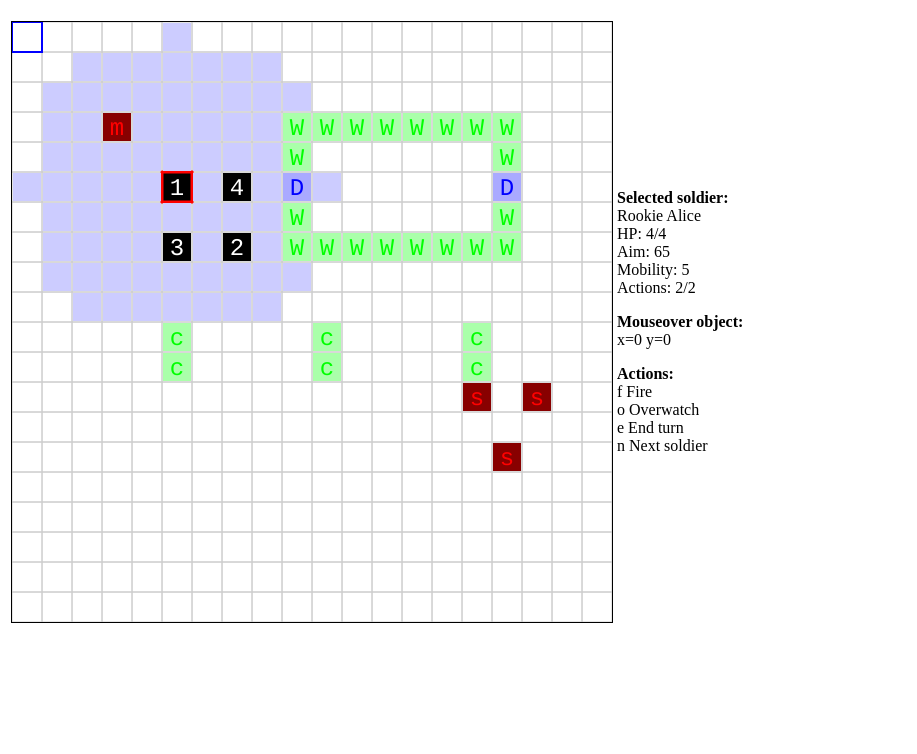
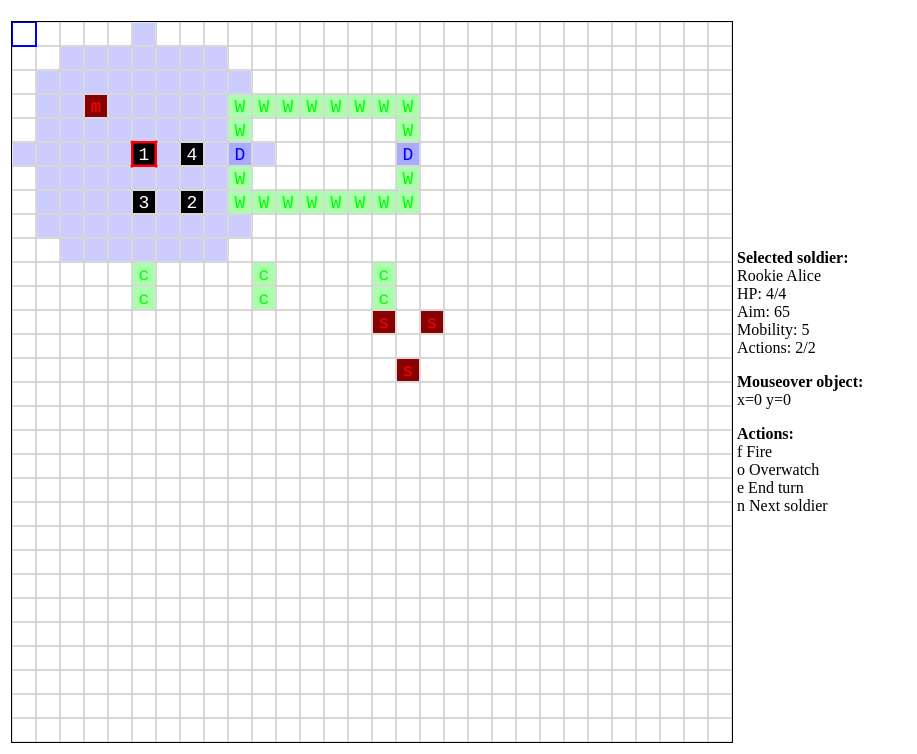
Before and after one commit to taw/xcom-roguelike, a plain HTML site: page index.html in a window 1280 px wide. Shown: the part 48-802 px from the top of the page, without its empty margins (0-917 px from the left). Drawn offline with Linux system fonts and the light colour scheme.

Commit message:
Increased grid size to 30x30

```diff
--- a/index.html
+++ b/index.html
@@ -21,7 +21,7 @@
   <table>
     <tr>
       <td>
-        <canvas id="main_canvas" width="600" height="600"
+        <canvas id="main_canvas" width="720" height="720"
         style="border:1px solid #000000;">
         </canvas>
       </td>
--- a/xcomrl.js
+++ b/xcomrl.js
@@ -1,7 +1,7 @@
 $(function(){
   var canvas = document.getElementById('main_canvas');
   var ctx = canvas.getContext('2d');
-  ctx.font = "24px Courier";
+  ctx.font = "18px Courier";
   ctx.lineCap = 'round';
 
   var soldiers = [
@@ -76,7 +76,7 @@ $(function(){
 
   var draw_cell = function(i, j, style) {
     ctx.fillStyle = style;
-    ctx.fillRect(i*30+1, j*30+1, 30-2, 30-2);
+    ctx.fillRect(i*24+1, j*24+1, 24-2, 24-2);
   };
 
   var draw_text_sprite = function(obj) {
@@ -87,27 +87,27 @@ $(function(){
     if(style.icon) {
       ctx.fillStyle = style.fg;
       var xsz = ctx.measureText(style.icon).width;
-      ctx.fillText(style.icon, x*30+15-xsz/2, y*30+15+8);
+      ctx.fillText(style.icon, x*24+12-xsz/2, y*24+12+6);
     }
   };
 
   var draw_all_bounds = function(i, j, style) {
-    var x0 = i*30;
-    var y0 = j*30;
+    var x0 = i*24;
+    var y0 = j*24;
     ctx.strokeStyle = style;
     ctx.beginPath();
     ctx.moveTo(x0, y0);
-    ctx.lineTo(x0+30, y0);
-    ctx.lineTo(x0+30, y0+30);
-    ctx.lineTo(x0, y0+30);
+    ctx.lineTo(x0+24, y0);
+    ctx.lineTo(x0+24, y0+24);
+    ctx.lineTo(x0, y0+24);
     ctx.lineTo(x0, y0);
     ctx.stroke();
   };
 
   var draw_grid = function() {
     ctx.lineWidth = 1;
-    for(var i=0; i<20; i++) {
-      for(var j=0; j<20; j++) {
+    for(var i=0; i<30; i++) {
+      for(var j=0; j<30; j++) {
         draw_all_bounds(i, j, '#ccc');
       };
     };
@@ -358,13 +358,13 @@ $(function(){
 
   $(canvas).bind("mousemove", function(event) {
     var rect = canvas.getBoundingClientRect();
-    mouse_x = Math.floor((event.clientX - rect.left) / 30);
-    mouse_y = Math.floor((event.clientY - rect.top) / 30);
+    mouse_x = Math.floor((event.clientX - rect.left) / 24);
+    mouse_y = Math.floor((event.clientY - rect.top) / 24);
   });
   $(canvas).bind("click", function(event) {
     var rect = canvas.getBoundingClientRect();
-    var x = Math.floor((event.clientX - rect.left) / 30);
-    var y = Math.floor((event.clientY - rect.top) / 30);
+    var x = Math.floor((event.clientX - rect.left) / 24);
+    var y = Math.floor((event.clientY - rect.top) / 24);
     clicked_on(x, y);
   });
   $(document).bind("keypress", function(event) {
```
